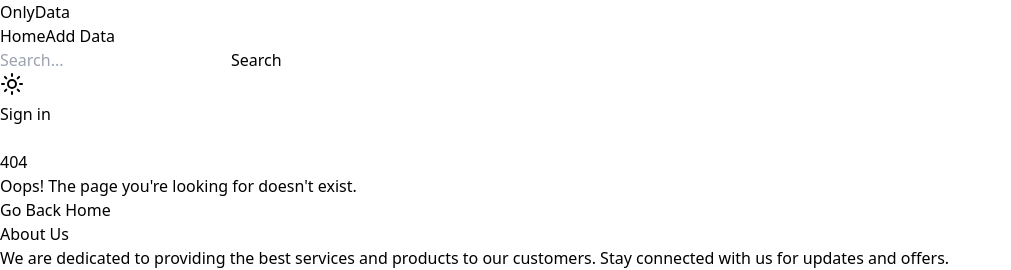
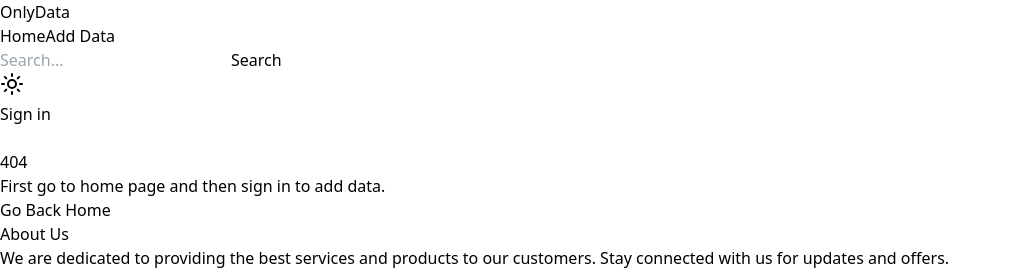
Before and after one commit to Aadityakumar2005/OnlyData, a React (Vite) app: page /add_data in a window 1280 px wide. Shown: the top 270 px of the page, without its empty margins (0-1011 px from the left). Built offline with nearby package versions, Linux system fonts and the light colour scheme; no server answers.

Commit message:
Update UndefinedRoutePage.jsx

```diff
--- a/src/components/UndefinedRoutePage.jsx
+++ b/src/components/UndefinedRoutePage.jsx
@@ -11,7 +11,7 @@ const UndefinedRoutePage = () => {
   return (
     <div className="flex flex-col items-center justify-center min-h-screen bg-gray-100">
       <h1 className="text-6xl font-bold text-gray-800">404</h1>
-      <p className="mt-4 text-xl text-gray-600">Oops! The page you&apos;re looking for doesn&apos;t exist.</p>
+      <p className="mt-4 text-xl text-gray-600">First go to home page and then sign in to add data.</p>
       <Link
         to="/"
         onClick={handleClick}
```
